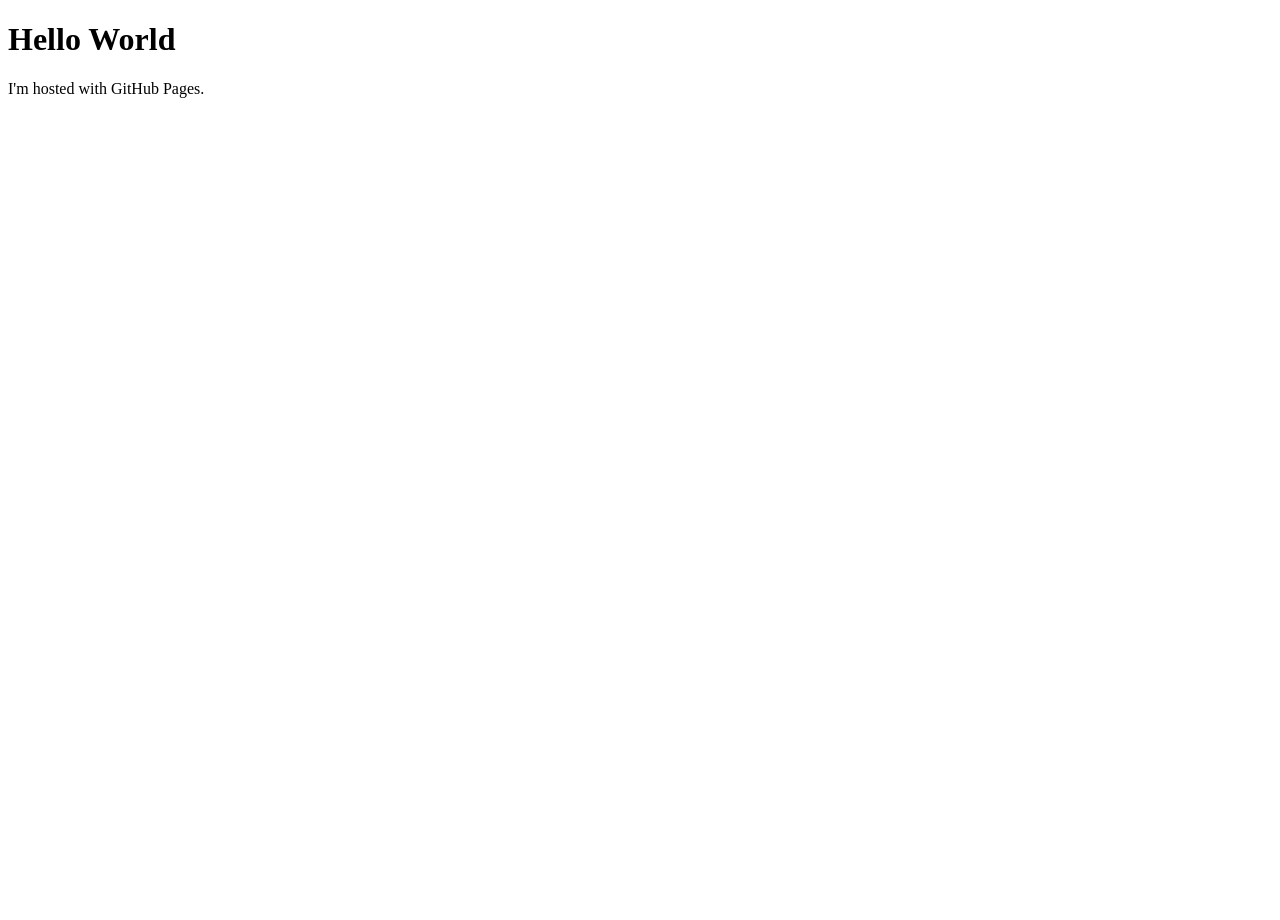
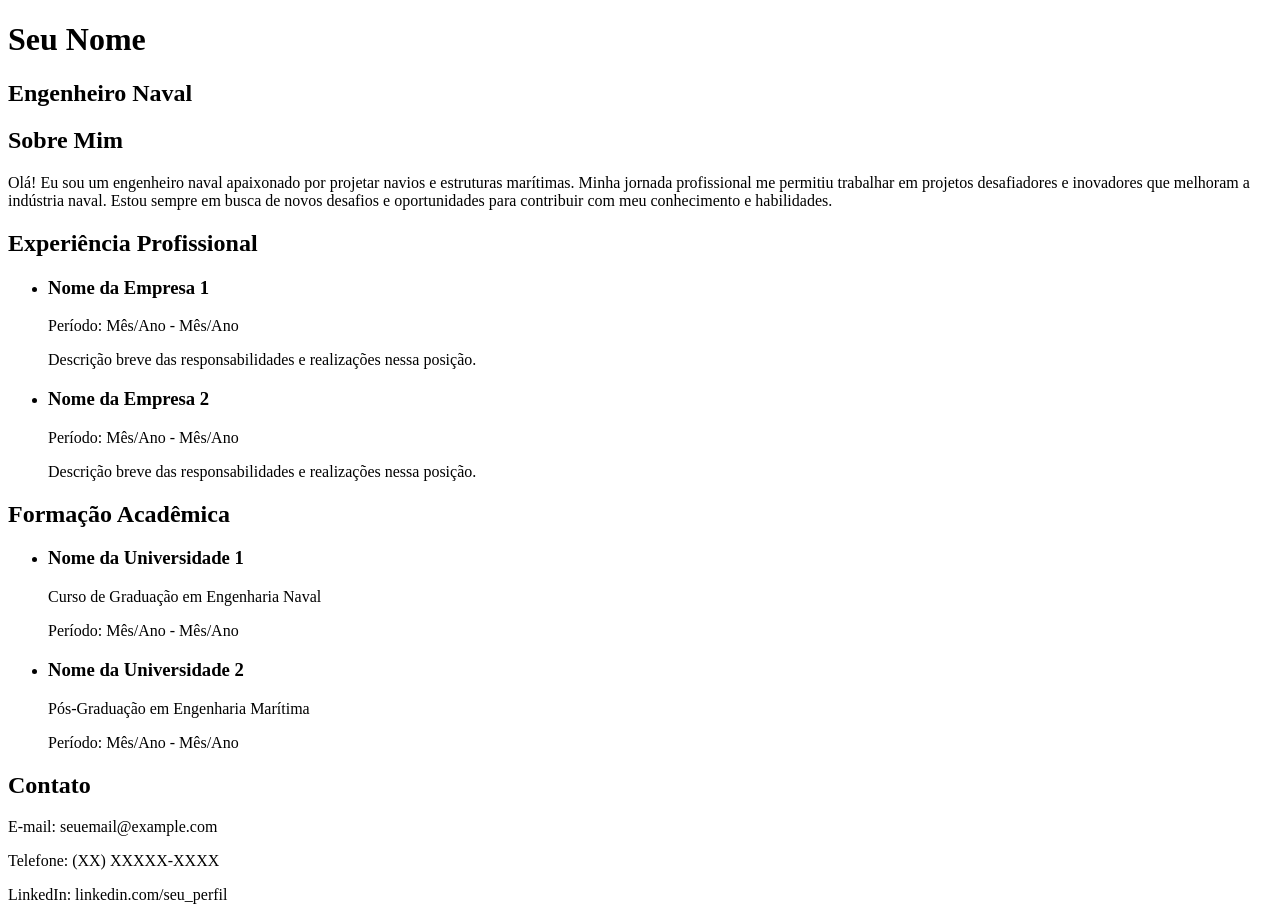
Before and after one commit to GustavoNacif/GustavoNacif.github.io, a plain HTML site: page index.html in a window 1280 px wide. Before the commit the page ends 800 px from the top, so only its background shows below. Drawn offline with Linux system fonts and the light colour scheme.

Commit message:
Update index.html

```diff
--- a/index.html
+++ b/index.html
@@ -1,7 +1,61 @@
 <!DOCTYPE html>
-<html>
+<html lang="pt-BR">
+<head>
+    <meta charset="UTF-8">
+    <meta name="viewport" content="width=device-width, initial-scale=1.0">
+    <title>Portfólio de Engenheiro Naval</title>
+    <link rel="stylesheet" href="style.css">
+</head>
 <body>
-<h1>Hello World</h1>
-<p>I'm hosted with GitHub Pages.</p>
+    <header>
+        <h1>Seu Nome</h1>
+        <h2>Engenheiro Naval</h2>
+    </header>
+
+    <section class="about">
+        <h2>Sobre Mim</h2>
+        <p>Olá! Eu sou um engenheiro naval apaixonado por projetar navios e estruturas marítimas. Minha jornada profissional me permitiu trabalhar em projetos desafiadores e inovadores que melhoram a indústria naval. Estou sempre em busca de novos desafios e oportunidades para contribuir com meu conhecimento e habilidades.</p>
+    </section>
+
+    <section class="experience">
+        <h2>Experiência Profissional</h2>
+        <ul>
+            <li>
+                <h3>Nome da Empresa 1</h3>
+                <p>Período: Mês/Ano - Mês/Ano</p>
+                <p>Descrição breve das responsabilidades e realizações nessa posição.</p>
+            </li>
+            <li>
+                <h3>Nome da Empresa 2</h3>
+                <p>Período: Mês/Ano - Mês/Ano</p>
+                <p>Descrição breve das responsabilidades e realizações nessa posição.</p>
+            </li>
+            <!-- Adicione mais experiências aqui, se necessário -->
+        </ul>
+    </section>
+
+    <section class="education">
+        <h2>Formação Acadêmica</h2>
+        <ul>
+            <li>
+                <h3>Nome da Universidade 1</h3>
+                <p>Curso de Graduação em Engenharia Naval</p>
+                <p>Período: Mês/Ano - Mês/Ano</p>
+            </li>
+            <li>
+                <h3>Nome da Universidade 2</h3>
+                <p>Pós-Graduação em Engenharia Marítima</p>
+                <p>Período: Mês/Ano - Mês/Ano</p>
+            </li>
+            <!-- Adicione mais formações acadêmicas aqui, se necessário -->
+        </ul>
+    </section>
+
+    <section class="contact">
+        <h2>Contato</h2>
+        <p>E-mail: seuemail@example.com</p>
+        <p>Telefone: (XX) XXXXX-XXXX</p>
+        <p>LinkedIn: linkedin.com/seu_perfil</p>
+    </section>
 </body>
 </html>
```
